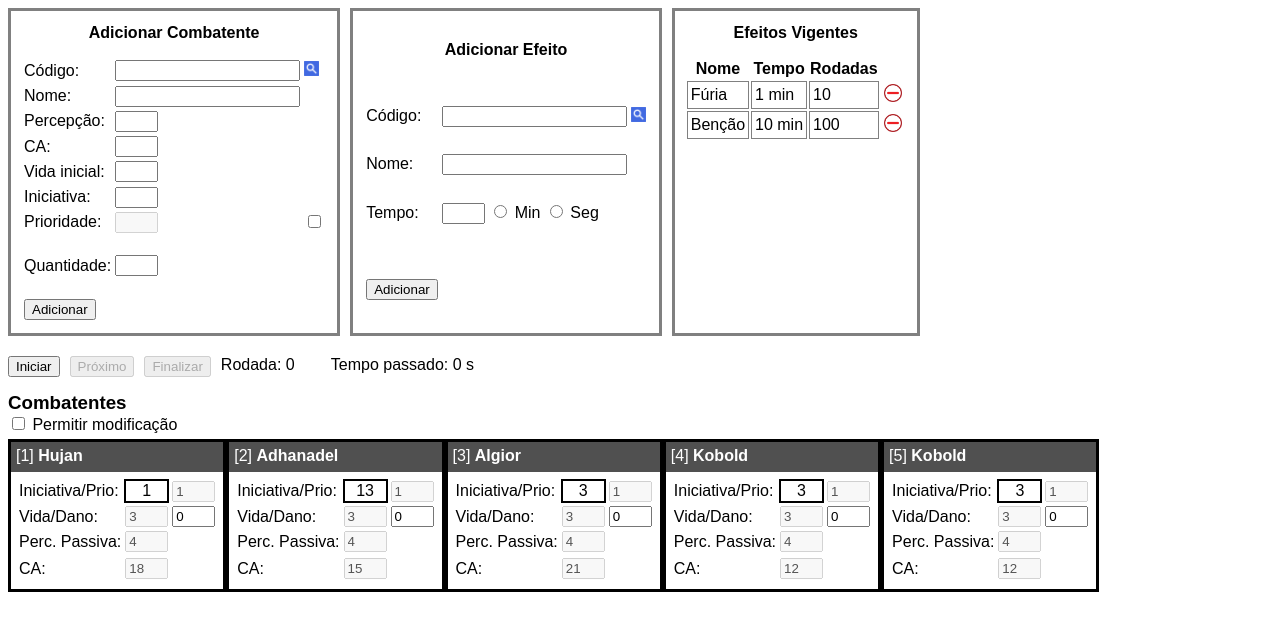
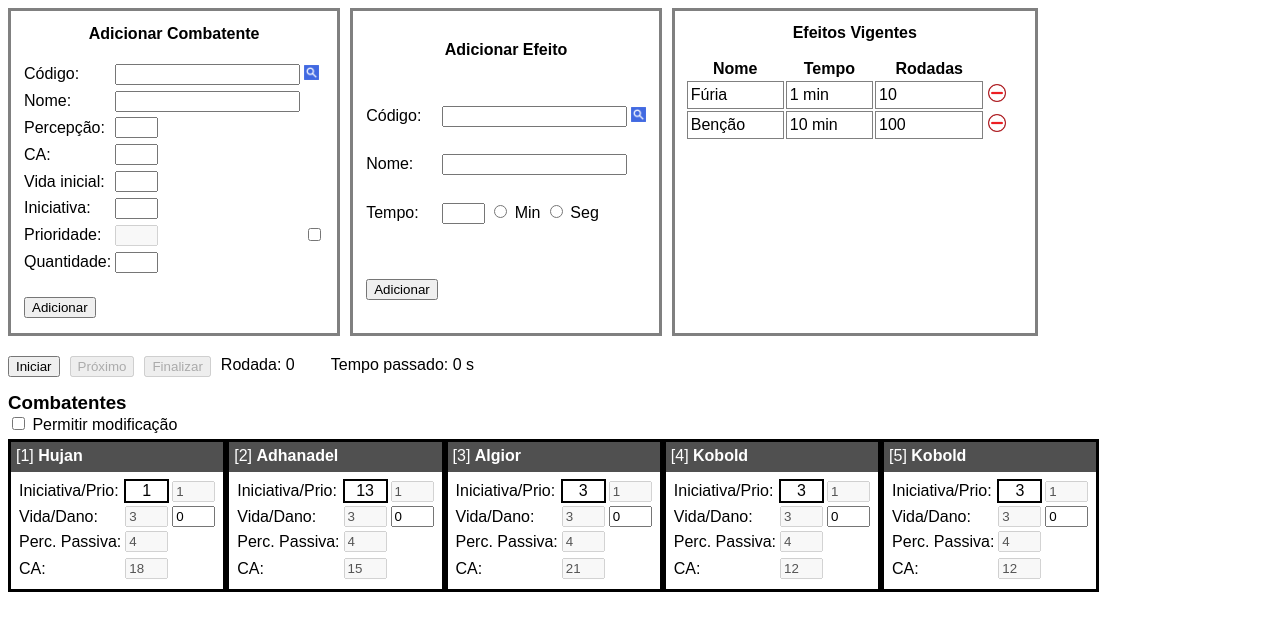
Before and after one commit to viniciusPintoF/rpgapp, a plain HTML site: page index.html in a window 1280 px wide. Drawn offline with Linux system fonts and the light colour scheme.

Commit message:
Modifies

```diff
--- a/index.html
+++ b/index.html
@@ -47,8 +47,8 @@
 					<td><input type="checkbox" name="enablePrioFighter" onchange='setEnablePrioFighter()'></td>
 				</tr>
 				<tr>
-					<td><br>Quantidade:</td>
-					<td><br><input type='number' name='qtd' id='qtdInputFighter' class='smallInput'></td>
+					<td>Quantidade:</td>
+					<td><input type='number' name='qtd' id='qtdInputFighter' class='smallInput'></td>
 				</tr>
 				<tr>
 					<td><br><input type='button' id='addFighterButton' value='Adicionar' onclick='addGroup()' style='margin-left: 0;'></td>
--- a/stylesheet.css
+++ b/stylesheet.css
@@ -64,11 +64,13 @@ table{
 	border: rgb(128, 128, 128);
 	border-style: solid;
 	overflow-y: auto;
+	min-width: 360px;
 }
 
 #effects table{
 	border-style: none;
 	margin: 0px;
+	width: 100%;
 }
 
 #effects table th{
```
